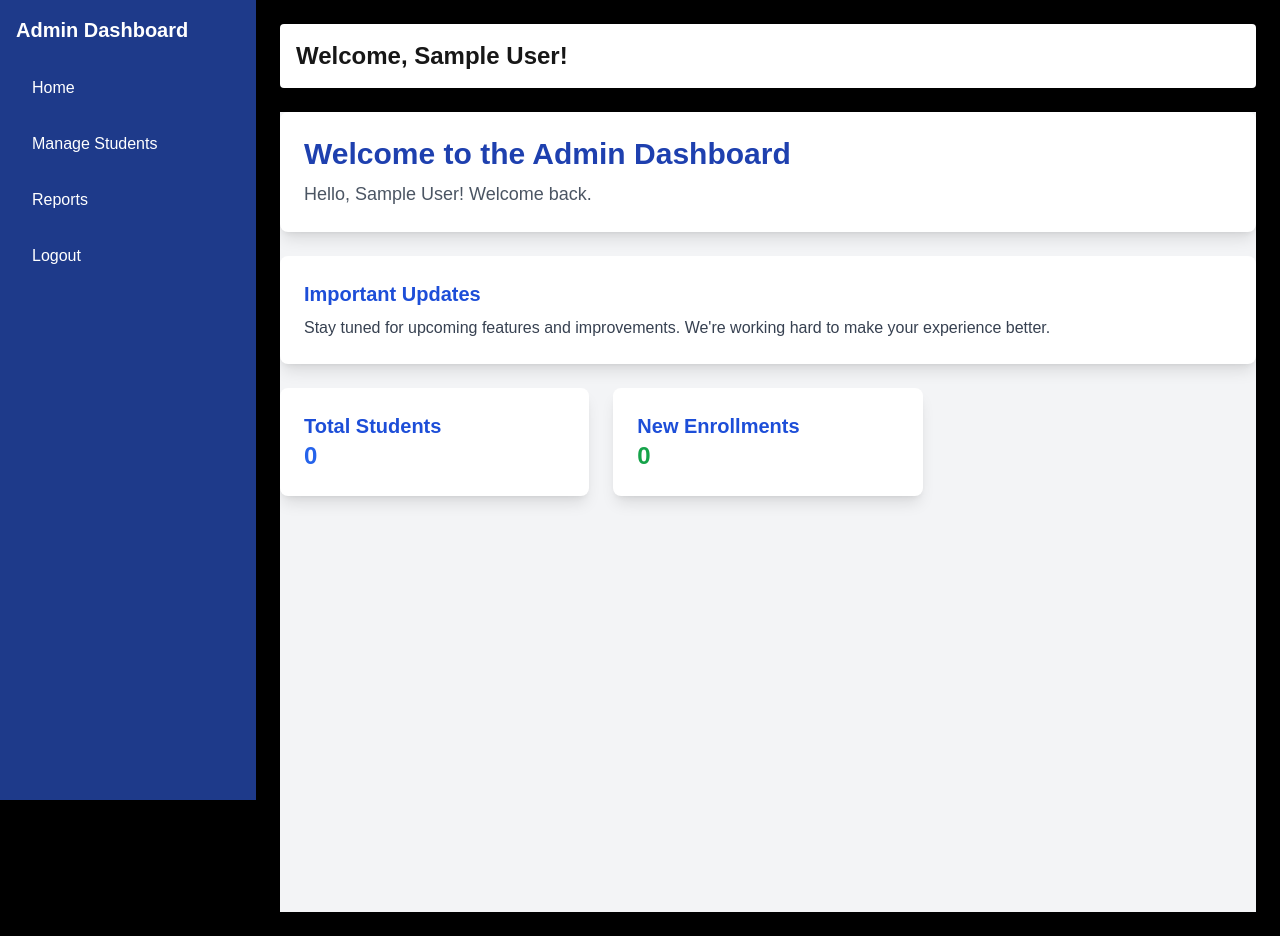
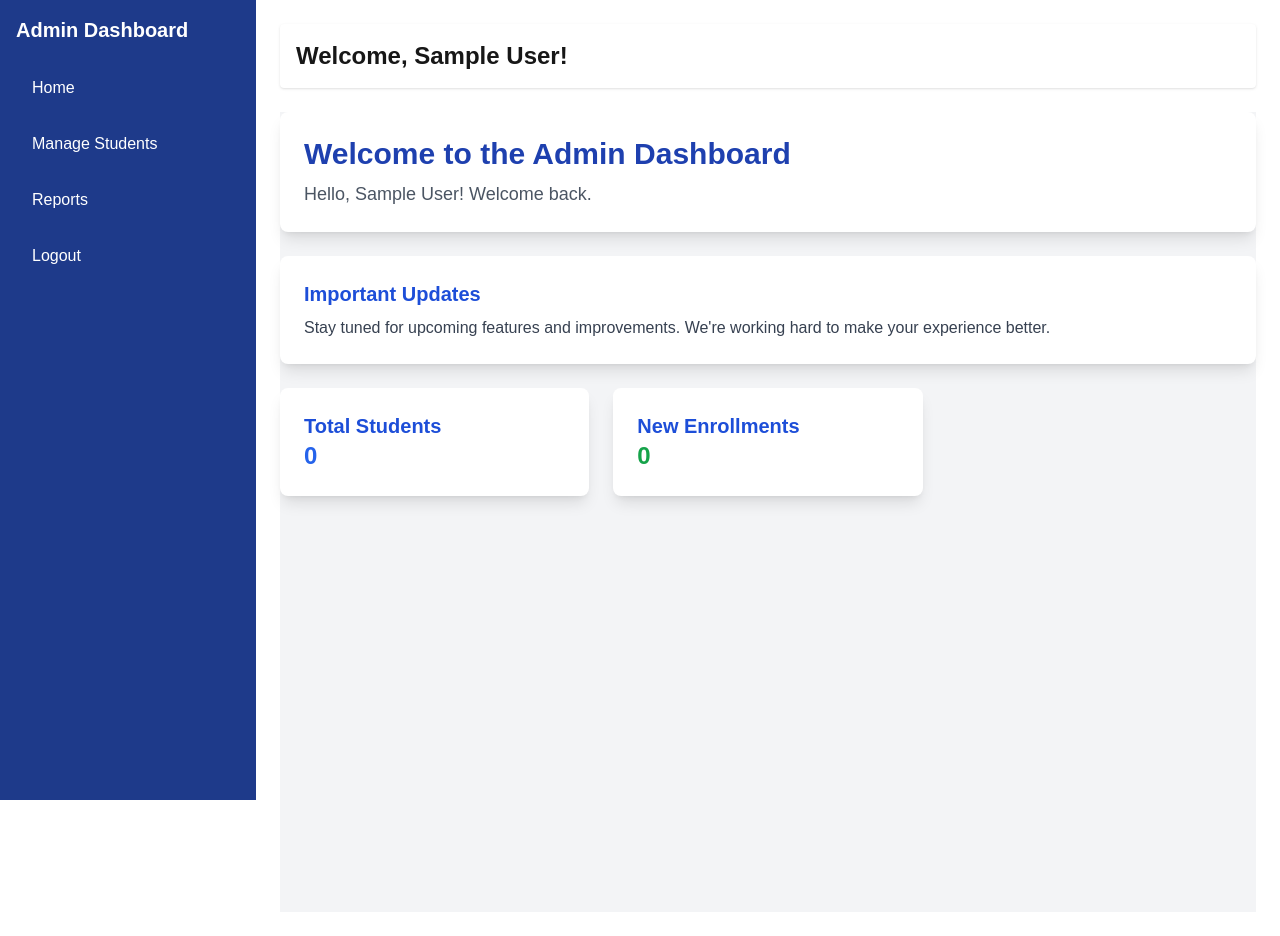
Before and after one commit to ShaaCoder/vihaantestingtwo, a Next.js app: page /admin in a window 1280 px wide. Built offline with nearby package versions, Linux system fonts and the light colour scheme; no server answers; sample sign-in values are in the browser's storage.

Commit message:
Update AdminLayout.js

```diff
--- a/src/components/AdminLayout.js
+++ b/src/components/AdminLayout.js
@@ -27,7 +27,7 @@ export default function AdminLayout({ children }) {
     };
 
     return (
-        <div className="min-h-screen bg-black flex overflow-hidden">
+        <div className="min-h-screen  flex overflow-hidden">
             {/* Sidebar */}
             <aside
                 className={`fixed inset-y-0 left-0 z-30 w-64 bg-blue-900 text-white p-4 transform ${
```
